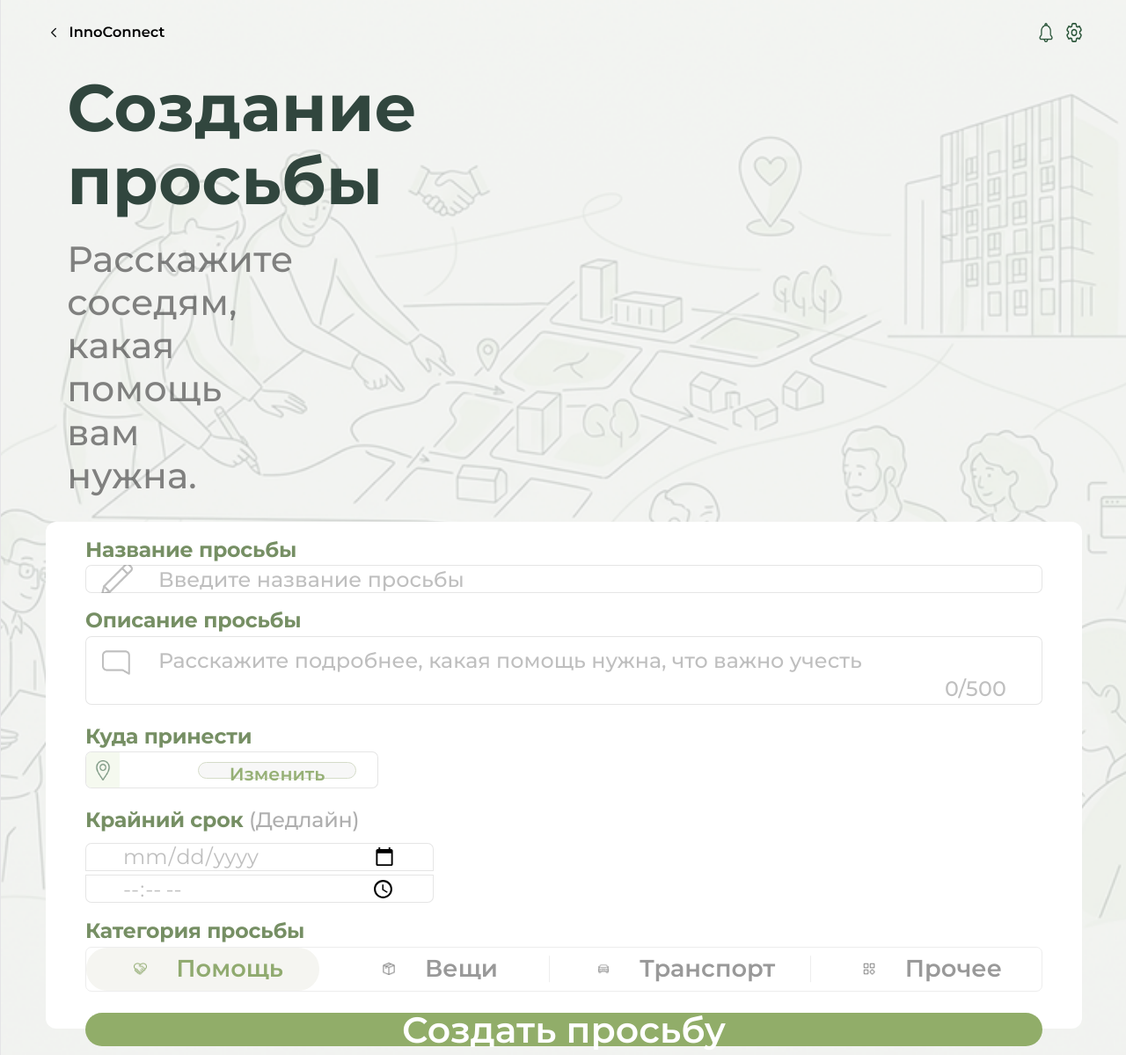
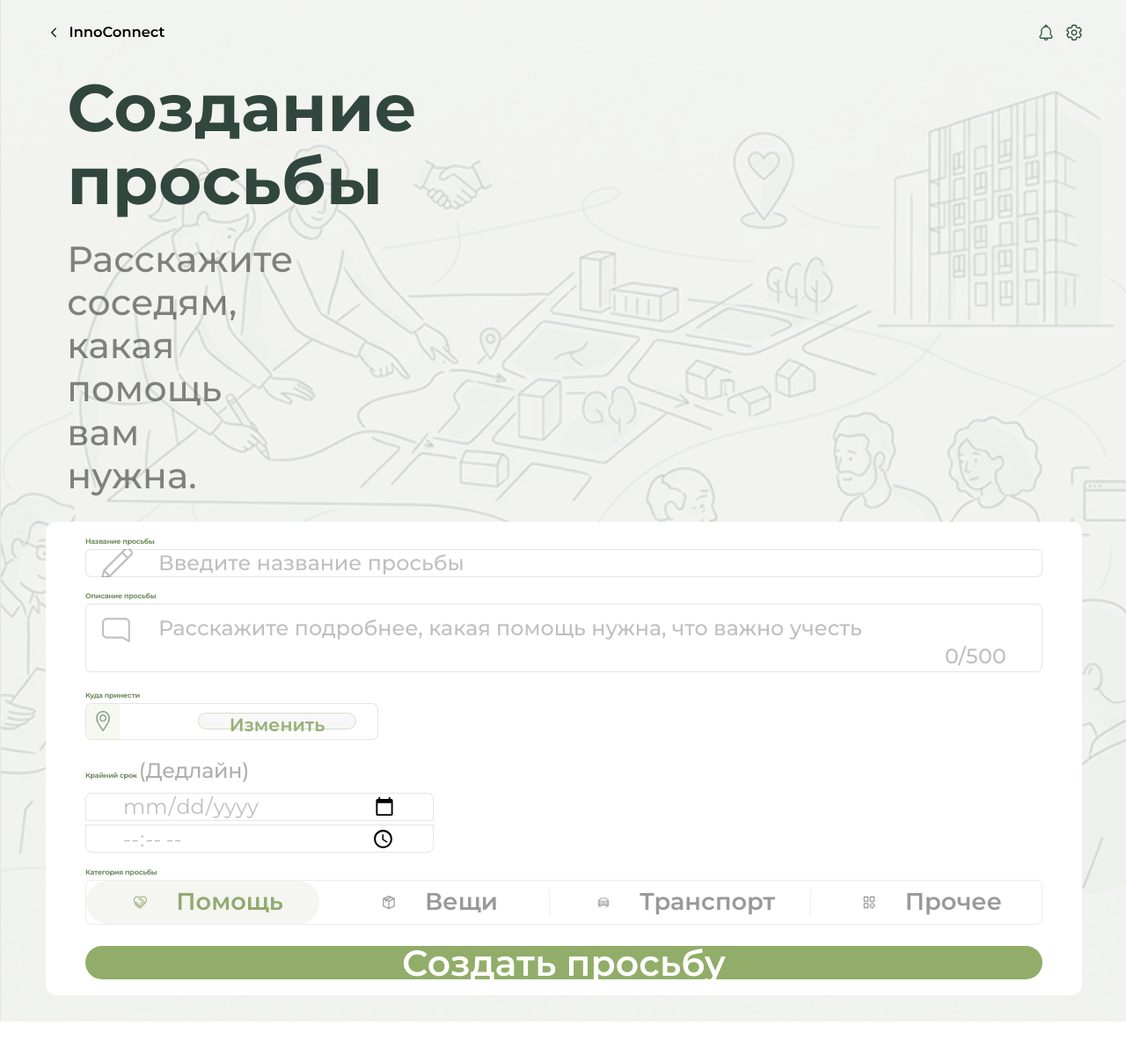
Before and after one commit to Mukhin-I/InnoConnect, a React (Vite) app in the folder frontend/: page /create-request in a window 1280 px wide. Shown: the whole page at 88% size. After the commit the page ends 1161 px from the top, so only its background shows below. Built offline with nearby package versions, Linux system fonts and the light colour scheme; no server answers; a web font is replaced by a local one.

Commit message:
fix(meeting creation): adjust section gap and fonts

```diff
--- a/frontend/src/MeetingCreation.css
+++ b/frontend/src/MeetingCreation.css
@@ -98,7 +98,7 @@
 .meeting-name h2, .meeting-description h2, .meeting-time-date h2,
 .meeting-place h2, .seats-amount h2, .event-cataegories h2 {
     font-family: 'Montserrat', sans-serif;
-    font-size: 1.85vw;
+    font-size: 8px;
     font-weight: 700;
     color: #768F64;
     margin-bottom: 0.45vh;
@@ -124,8 +124,13 @@
 .meeting-time-date p {
     font-family: 'Montserrat', sans-serif;
     font-weight: 600;
-    font-size: 1.6vw;
+    font-size: 7px;
+    margin: 5px 0 5px 0;
     color: rgba(52, 52, 52, 0.5);
+}
+
+.event-cataegories {
+    margin-top: 10px;
 }
 
 .choose-date-time-container {
@@ -241,13 +246,13 @@
     }
 
     .creation-card {
-        height: 70vh;
+        height: fit-content;
         margin-top: 1.5vh;
     }
 
     .meeting-name h2, .meeting-description h2, .meeting-time-date h2,
     .meeting-place h2, .seats-amount h2, .event-cataegories h2 {
-        font-size: 2vw;
+        font-size: 8px;
     }
 
     /*.meeting-name input::placeholder, .meeting-description textarea::placeholder,  .seats-amount input::placeholder {
@@ -291,7 +296,7 @@
     }
 
     .creation-card {
-        height: 69vh;
+        height: fit-content;
         margin-top: 2vh;
     }
 
@@ -392,7 +397,7 @@
     }
 
     .creation-card {
-        height: 900px;
+        height: fit-content;
     }
 
     .header-top h2 {
@@ -441,7 +446,8 @@
     }*/
 
     .meeting-time-date p {
-        font-size: 1.2vw;
+        font-size: 8px;
+        margin: 5px 0 5px 0;
     }
 
     .datetime-input {
--- a/frontend/src/MeetingCreation.jsx
+++ b/frontend/src/MeetingCreation.jsx
@@ -186,7 +186,7 @@ function MeetingCreation() {
       <div className="meeting-creation-page">
                 <header className="map-header">
                           <div className="logo-container">
-                            <button className="rtr-back-btn" onClick={() => navigate('/chats')}>
+                            <button className="rtr-back-btn" onClick={() => navigate('/')}>
                     <svg width="18" height="18" viewBox="0 0 24 24" fill="none" xmlns="http://www.w3.org/2000/svg">
                       <path d="M15 18L9 12L15 6" stroke="#1A1D1E" strokeWidth="2" strokeLinecap="round" strokeLinejoin="round"/>
                     </svg>
--- a/frontend/src/Profile.css
+++ b/frontend/src/Profile.css
@@ -39,7 +39,7 @@
 }
 .header-icon {
   width: 18px;
-  height: 22px;
+  height: 18px;
   cursor: pointer;
 }
 
--- a/frontend/src/RequestCreation.css
+++ b/frontend/src/RequestCreation.css
@@ -87,16 +87,20 @@
     gap: 1.5vh;
     width: 100%;
     max-width: 95.5vw;
-    height: 72vh;
+    height: fit-content;
     background-color: #FFFFFF;
     border-radius: 12px;
     margin: 0 auto;
 }
 
+.event-categories {
+    margin-top: 10px;
+}
+
 .request-name h2, .request-description h2, .request-address-container h2,
 .request-catergories h2, .deadline-container h2 {
     font-family: 'Montserrat', sans-serif;
-    font-size: 1.85vw;
+    font-size: 8px;
     font-weight: 700;
     color: #768F64;
     margin-bottom: 0.45vh;
--- a/frontend/src/RequestCreation.jsx
+++ b/frontend/src/RequestCreation.jsx
@@ -227,7 +227,7 @@ function RequestCreation() {
       <div className="request-creation-page">
          <header className="map-header">
                                   <div className="logo-container">
-                                    <button className="rtr-back-btn" onClick={() => navigate('/chats')}>
+                                    <button className="rtr-back-btn" onClick={() => navigate('/requests')}>
                             <svg width="18" height="18" viewBox="0 0 24 24" fill="none" xmlns="http://www.w3.org/2000/svg">
                               <path d="M15 18L9 12L15 6" stroke="#1A1D1E" strokeWidth="2" strokeLinecap="round" strokeLinejoin="round"/>
                             </svg>
--- a/frontend/src/components/CategoryButton.css
+++ b/frontend/src/components/CategoryButton.css
@@ -12,6 +12,7 @@
     font-size: 2.13vw;
     color: rgba(52, 52, 52, 0.5);
     position: relative;
+    transition: 0.3s ease;
 }
 
 .category-button:not(:last-child)::after {
--- a/frontend/src/components/TextareaCounter.css
+++ b/frontend/src/components/TextareaCounter.css
@@ -9,7 +9,7 @@
     border: 1px solid rgba(0, 0, 0, 0.1);
     border-radius: 7px;
     font-family: 'Montserrat', sans-serif;
-    font-size: 1.86vw;
+    font-size: 8px;
     font-weight: 500;
     box-sizing: border-box;
     background-color: #FFFFFF;
```
